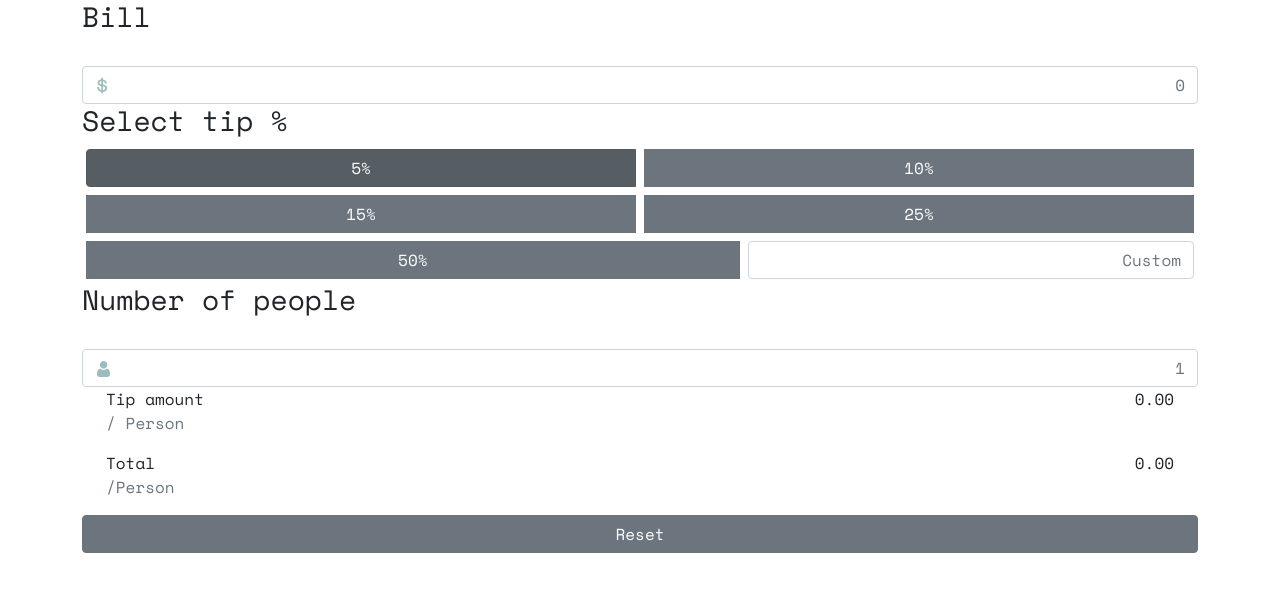
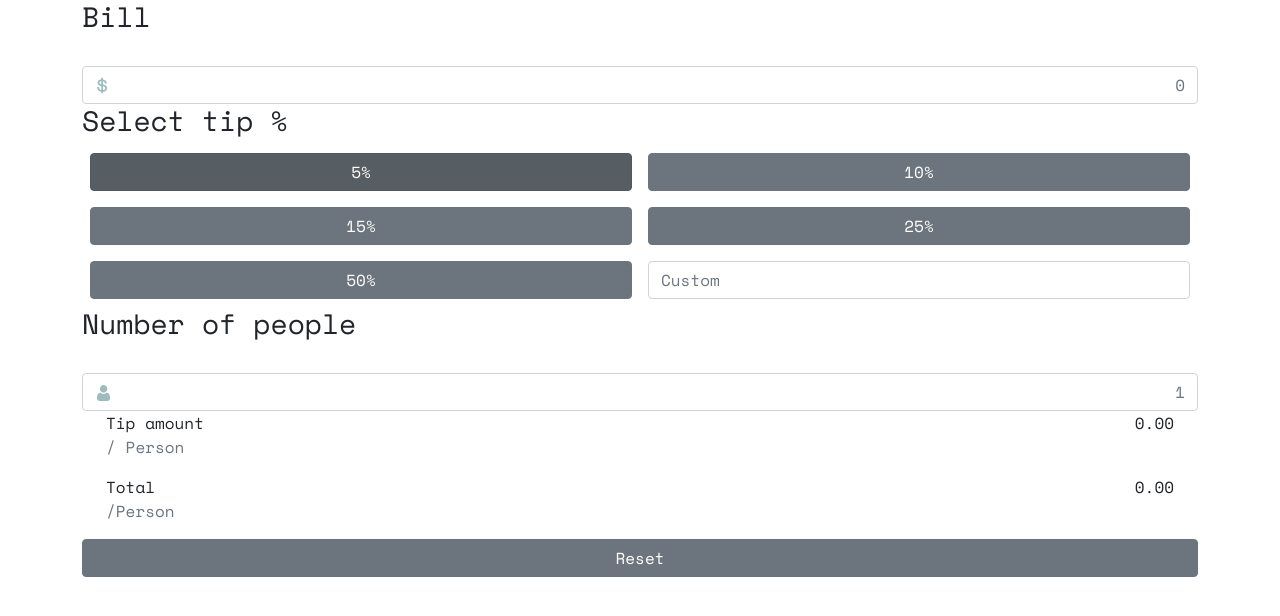
Before and after one commit to karenascencio/React, a React (Create React App) app: page / in a window 1280 px wide. Shown: the top 616 px of the page. Built offline with nearby package versions, Linux system fonts and the light colour scheme.

Commit message:
arreglamos la botonera

```diff
--- a/src/App.js
+++ b/src/App.js
@@ -45,14 +45,14 @@ const App = () => {
             Select tip %
           </h3>
           <div>
-            <ButtonGroup className="d-flex flex-wrap">
-              <Button className="button-item m-1" onClick={() => setSelectedTip(5)} active={selectedTip === 5}>5%</Button>
-              <Button className="button-item m-1" onClick={() => setSelectedTip(10)} active={selectedTip === 10}>10%</Button>
-              <Button className="button-item m-1" onClick={() => setSelectedTip(15)} active={selectedTip === 15}>15%</Button>
-              <Button className="button-item m-1" onClick={() => setSelectedTip(25)} active={selectedTip === 25}>25%</Button>
-              <Button className="button-item m-1" onClick={() => setSelectedTip(50)} active={selectedTip === 50}>50%</Button>
-              <Input className="button-item m-1 input-text"onChange={ inputHandlerCustomTip } placeholder="Custom" />
-            </ButtonGroup>
+            <div className="d-flex flex-wrap">
+              <div className="button-item p-2"><Button className="w-100" onClick={() => setSelectedTip(5)} active={selectedTip === 5}>5%</Button></div>
+              <div className="button-item p-2"><Button className="w-100" onClick={() => setSelectedTip(10)} active={selectedTip === 10}>10%</Button></div>
+              <div className="button-item p-2"><Button className="w-100" onClick={() => setSelectedTip(15)} active={selectedTip === 15}>15%</Button></div>
+              <div className="button-item p-2"><Button className="w-100" onClick={() => setSelectedTip(25)} active={selectedTip === 25}>25%</Button></div>
+              <div className="button-item p-2"><Button className="w-100" onClick={() => setSelectedTip(50)} active={selectedTip === 50}>50%</Button></div>
+              <div className="button-item p-2"><Input className="w-100" onChange={ inputHandlerCustomTip } placeholder="Custom" /></div>
+            </div>
           </div>
         </Col>
       </Row>
--- a/src/App.scss
+++ b/src/App.scss
@@ -23,11 +23,11 @@
 }
 
 .button-item{
-  width: 40%;
+  width: 50%;
 }
 
 @media (min-width:1440px){
   .button-item{
-    width: 28%;
+    width: 33%;
   }
 }
```
Also changed, not shown: 1 other file (tests, documents, lock files or other folders).
